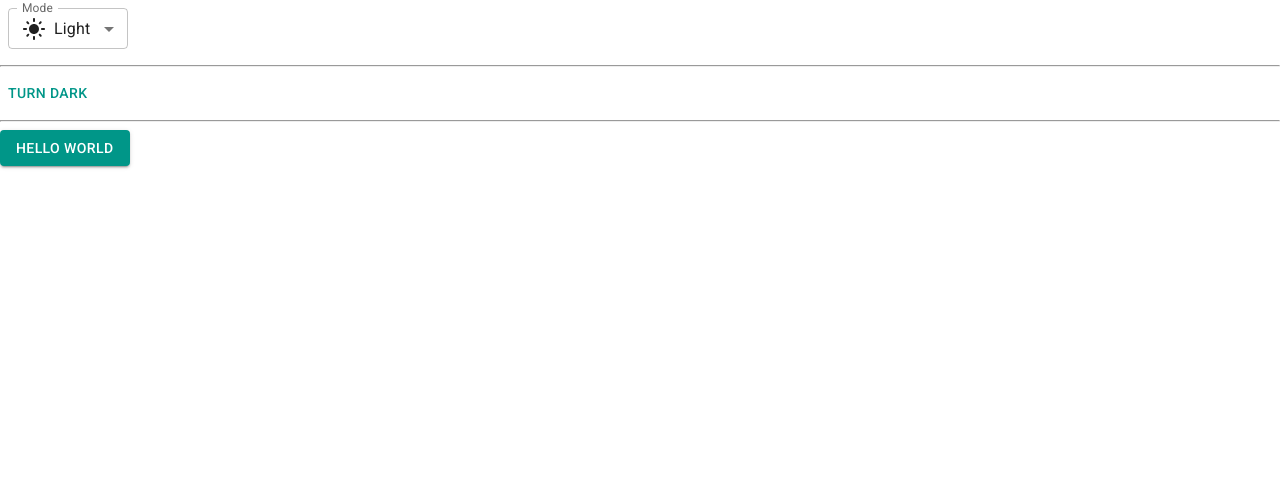
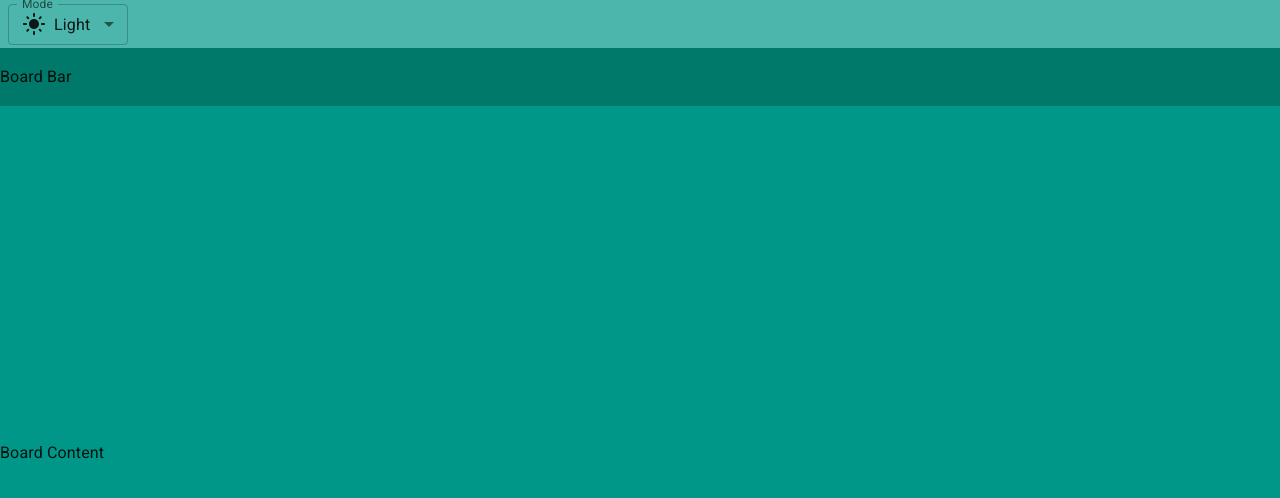
Before and after one commit to TuyenVu1704/mern-trello, a React (Vite) app: page / in a window 1280 px wide. Shown: the top 498 px of the page. Built offline with nearby package versions, Linux system fonts and the light colour scheme.

Commit message:
bacsic-Layout

```diff
--- a/src/App.jsx
+++ b/src/App.jsx
@@ -1,14 +1,16 @@
-import { FormControl, InputLabel, MenuItem, Select } from "@mui/material";
-import Button from "@mui/material/Button";
+
 import {
-  Experimental_CssVarsProvider as CssVarsProvider,
-  experimental_extendTheme as extendTheme,
   useColorScheme,
 } from '@mui/material/styles';
 import LightModeIcon from '@mui/icons-material/LightMode';
 import DarkModeIcon from '@mui/icons-material/DarkMode';
 import SettingsBrightnessIcon from '@mui/icons-material/SettingsBrightness';
 import Box from '@mui/material/Box';
+import  FormControl  from '@mui/material/FormControl';
+import  InputLabel  from '@mui/material/InputLabel';
+import  Select  from '@mui/material/Select';
+import  MenuItem  from '@mui/material/MenuItem';
+import  Container  from '@mui/material/Container';
 function ModeSelectTheme() {
   const { mode, setMode } = useColorScheme();
   const handleChange = (event) => {
@@ -33,8 +35,8 @@
             alignItems: 'center',
             gap: 1
             }
-             }>
-           <LightModeIcon/> Light
+            }>
+            <LightModeIcon/> Light
           </Box>
         </MenuItem>
         <MenuItem value={'dark'}>
@@ -55,7 +57,7 @@
             alignItems: 'center',
             gap: 1
             }
-         }>
+          }>
         <SettingsBrightnessIcon/> System
           </Box>
         </MenuItem>
@@ -64,29 +66,52 @@
   );
 }
 
-function ModeToggle() {
-  const { mode, setMode } = useColorScheme();
-  return (
-    <Button
-      onClick={() => {
-        setMode(mode === 'light' ? 'dark' : 'light');
-      }}
-    >
-      {mode === 'light' ? 'Turn dark' : 'Turn light'}
-    </Button>
-  );
-}
 
 function App() {
   return (
-    <>
-      <ModeSelectTheme/>
-        <hr/>
-      <ModeToggle />
-        <hr></hr>
+    <Container
+      disableGutters
+      maxWidth={false}
+      sx={{
+        height: '100vh',
 
-      <Button variant="contained">Hello world</Button>
-    </>
+        }}>
+        <Box
+          sx={{
+            backgroundColor: 'primary.light',
+            width: '100%',
+            height: (theme) => theme.trello.appBarHeight ,
+            display: 'flex',
+            alignItems: 'center'
+          }}>
+          <ModeSelectTheme/>
+        </Box>
+        <Box
+          sx={{
+            backgroundColor: 'primary.dark',
+            width: '100%',
+            height: (theme) => theme.trello.boardBarHeight ,
+            display: 'flex',
+            alignItems: 'center'
+          }}
+        >
+
+          Board Bar
+
+        </Box>
+        <Box
+          sx={{
+            backgroundColor: 'primary.main',
+            width: '100%',
+            height: (theme) => `calc(100vh - ${theme.trello.appBarHeight} - ${theme.trello.boardBarHeight})`,
+            display: 'flex',
+            alignItems: 'center'
+          }}
+        >
+          Board Content
+        </Box>
+
+    </Container>
   );
 }
 
--- a/src/theme.js
+++ b/src/theme.js
@@ -2,6 +2,10 @@
 import { experimental_extendTheme as extendTheme } from '@mui/material/styles'
 // Create a theme instance.
 const theme = extendTheme({
+  trello: {
+    appBarHeight: '48px',
+    boardBarHeight: '58px'
+  },
   colorSchemes: {
     light: {
       palette: {
```
Also changed, not shown: .eslintrc.cjs.
